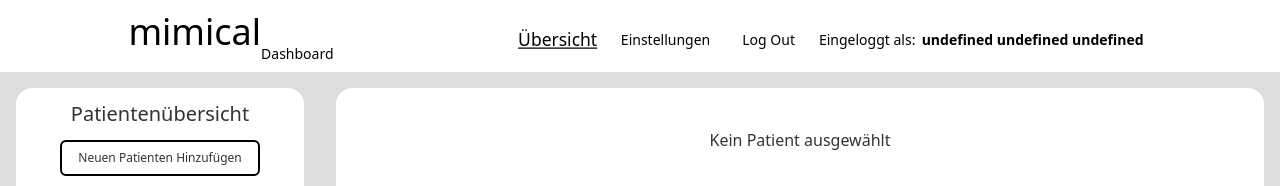
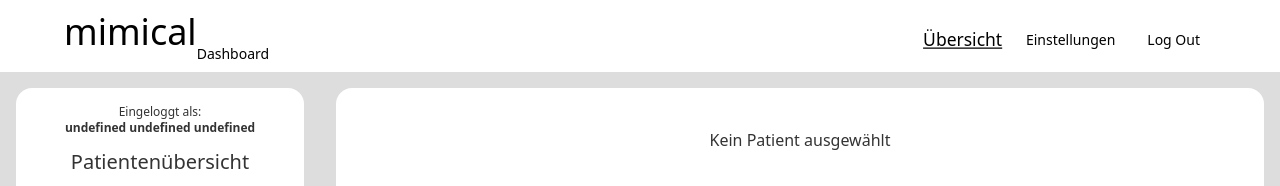
Before and after one commit to dkammerz/mimical-capstone-project-website, a Next.js app: page / in a window 1280 px wide. Shown: the top 186 px of the page. Built offline with nearby package versions, Linux system fonts and the light colour scheme; no server answers.

Commit message:
Navbar and Patientlist Changes

```diff
--- a/components/navbar/navbar.tsx
+++ b/components/navbar/navbar.tsx
@@ -9,7 +9,6 @@ import { useRouter } from "next/router";
 
 const navbar = () => {
   const [nav, setNav] = useState(false);
-  const [user, setUser] = useState([]);
 
   const handleNav = () => {
     setNav(!nav);
@@ -25,16 +24,6 @@ const navbar = () => {
     router.push("/login");
   };
 
-  useEffect(() => {
-    axios.get("/api/authenticate").then((res) => {
-      if (res.data === true) {
-        axios.get("/api/getUser").then((res) => {
-          setUser(res.data);
-        });
-      }
-    });
-  }, []);
-
   function refreshPage() {
     window.location.reload();
   }
@@ -43,19 +32,18 @@ const navbar = () => {
     return (
       <div
         style={{ backgroundColor: "#FFFFFF" }}
-        className="fixedleft-0 top-0 w-full z-10 grid justify-items-center ease-in duration-300"
+        className="w-full z-10 grid justify-items-start ease-in duration-300"
       >
-        {/* Desktop View */}
         <div className="flex max-w-[1240px] justify-between items-center mb-2 text-black">
           <Link href="/login">
             {" "}
-            <h1 className="text-4xl pt-3 transtion mr-44 font-light duration-500 flex justify-center">
+            <h1 className="text-4xl pt-3 transtion ml-16 font-light duration-500 flex justify-center">
               mimical
               <span className="text-sm mt-8"> Dashboard</span>{" "}
             </h1>{" "}
           </Link>
 
-          <ul className="hidden sm:flex justify-items-center">
+          <ul className="flex  absolute right-0 mr-16 ">
             <li className="pt-4 px-2">
               <Link
                 href="/"
@@ -97,12 +85,6 @@ const navbar = () => {
               </Link>
             </li>
           </ul>
-          <div className="pt-4 px-2 pl-2 pr-2 text-sm transition font-light duration-500 focus:ring-4 focus:outline-none focus:ring-pink-200 dark:focus:ring-pink-800 flex justify-center rounded-full">
-            Eingeloggt als: <span className="text-white">_</span>{" "}
-            <span className="font-bold">
-              {user[0] + " " + user[2] + " " + user[1]}
-            </span>
-          </div>
         </div>
       </div>
     );
--- a/components/patient-list/Patientlist.tsx
+++ b/components/patient-list/Patientlist.tsx
@@ -7,6 +7,7 @@ const Patientlist = () => {
   const [patients, setPatients] = useState([]);
   const [searchTerm, setSearchTerm] = useState("");
   const [user, setUser] = useState([]);
+  const [user2, setUser2] = useState([]);
 
   // useEffect is a React hook that allows us to run code when the component is mounted
   // Axios is used to make HTTP requests
@@ -26,12 +27,29 @@ const Patientlist = () => {
     });
   }, []);
 
+  useEffect(() => {
+    axios.get("/api/authenticate").then((res) => {
+      if (res.data === true) {
+        axios.get("/api/getUser").then((res) => {
+          setUser2(res.data);
+        });
+      }
+    });
+  }, []);
+
   return (
     <div className=" md:flex-row flex-1">
       <div
         style={{ background: "#ffffff" }}
         className="m-4 h-screen scrollbar-hide overflow-y-scroll rounded-2xl w-full md:w-72"
       >
+        <div className="pt-4 px-2 pl-2 pr-2 text-xs grid justify-items-center transition font-light duration-500 focus:ring-4 focus:outline-none focus:ring-pink-200 dark:focus:ring-pink-800 rounded-full">
+          Eingeloggt als:
+        </div>
+        <div className="px-2 pl-2 pr-2 grid justify-items-center text-xs transition font-bold duration-500 focus:ring-4 focus:outline-none focus:ring-pink-200 dark:focus:ring-pink-800 rounded-full">
+          {user[0] + " " + user[2] + " " + user[1]}
+        </div>
+
         <div className="grid justify-items-center">
           <div className="my-3 text-xl">Patientenübersicht</div>
           <div className="mx-4">
--- a/pages/login/index.tsx
+++ b/pages/login/index.tsx
@@ -1,5 +1,5 @@
 import axios from "axios";
-import { useState, useEffect } from "react";
+import { useState, useEffect, use } from "react";
 import { useRouter } from "next/router";
 
 // The login page captures the user's email and password and will be send to the backend in future sprints
@@ -30,6 +30,14 @@ export default function Login() {
       }
     });
   };
+
+  useEffect(() => {
+    axios.get("http://localhost:3000/api/authenticate").then((res) => {
+      if (res.data === true) {
+        router.push("/");
+      }
+    });
+  }, []);
 
   function refreshPage() {
     window.location.reload();
```
Also changed, not shown: 1 other file (tests, documents, lock files or other folders).
